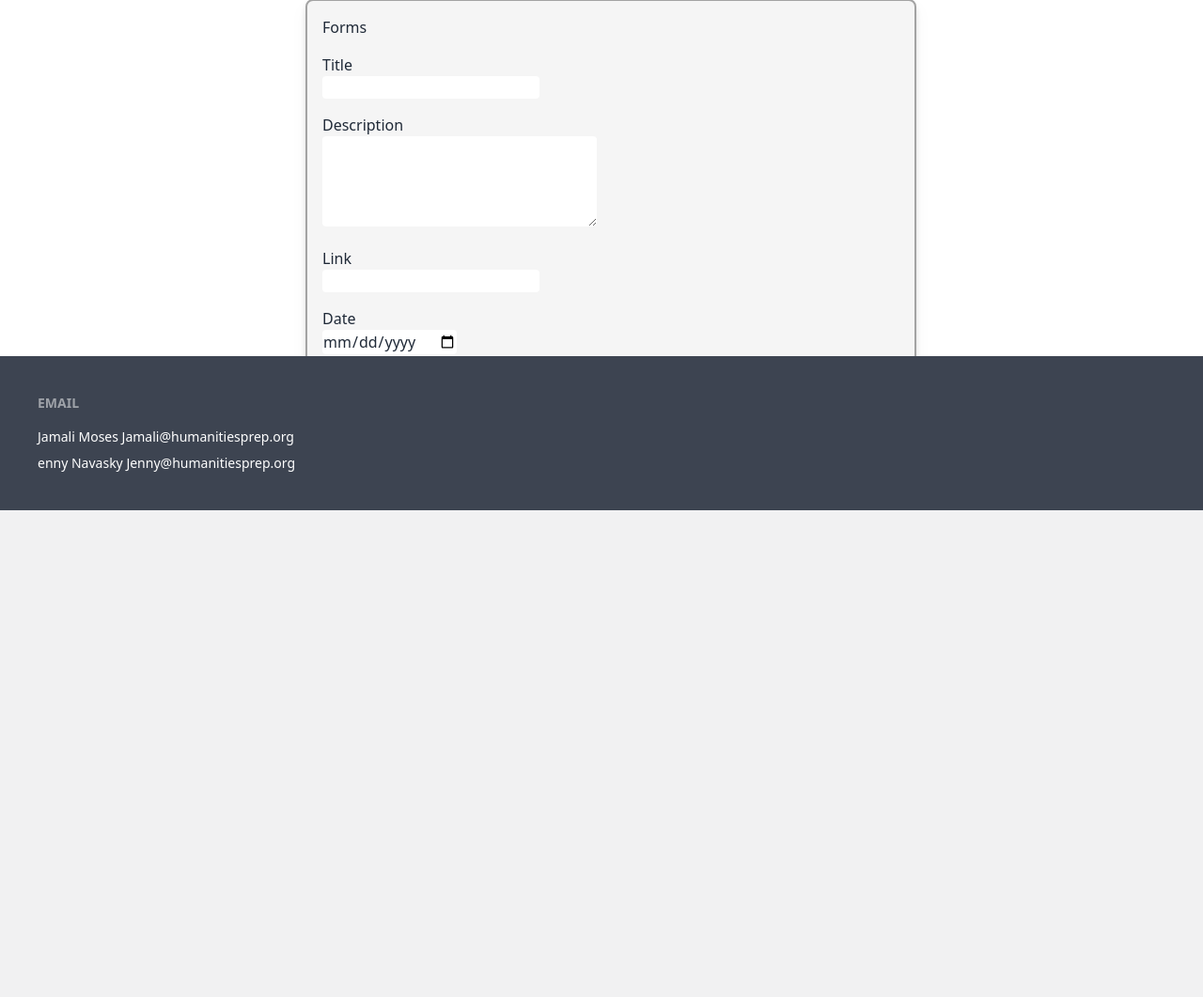
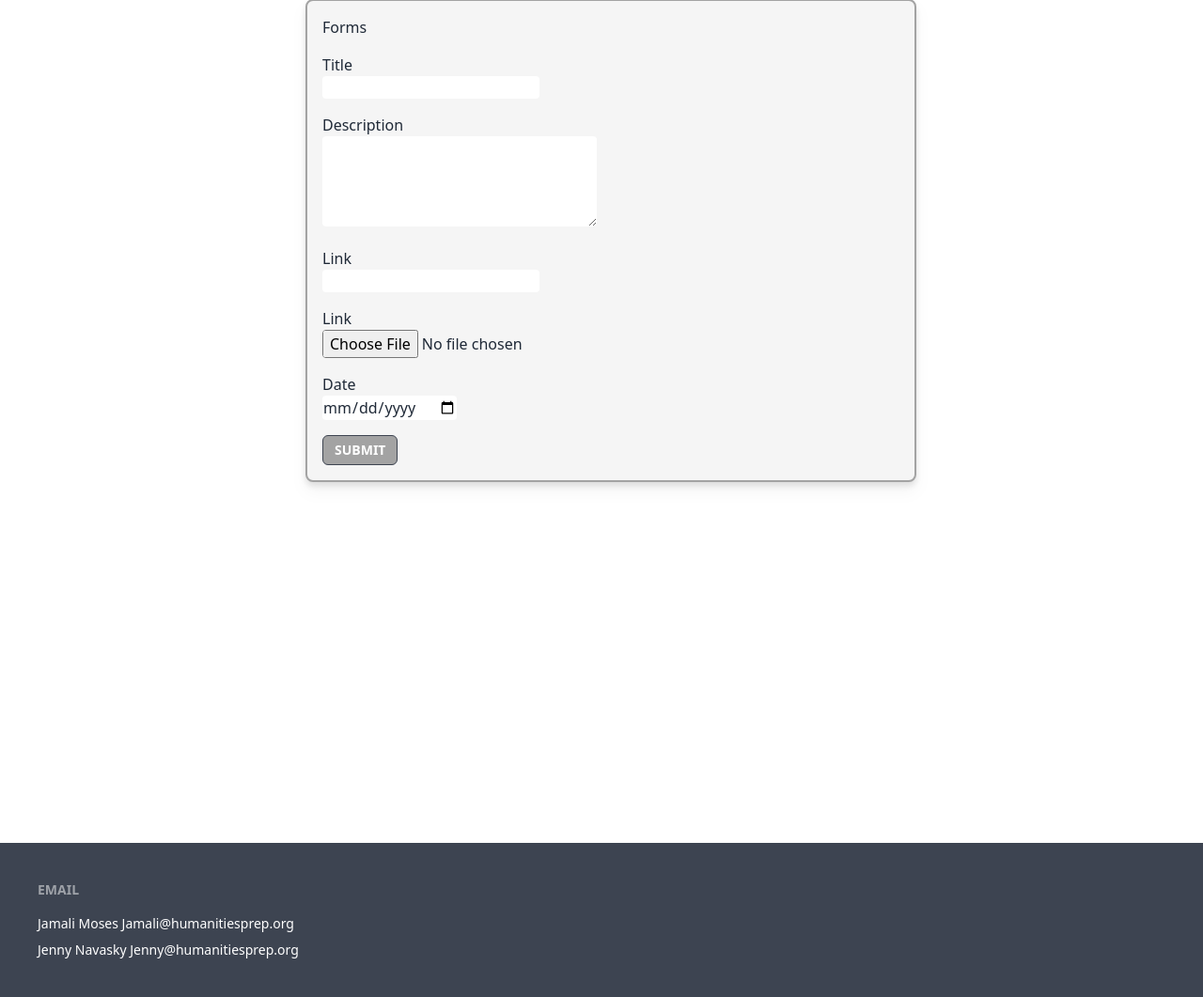
Before and after one commit to Humanities-Preparatory-Academy/Community-Updates, a Django app: page /internships/form/ in a window 1280 px wide. Shown: the part 257-1318 px from the top of the page at 94% size. Before the commit the page ends 800 px from the top, so only its background shows below. Run offline with Django 4.2, Linux system fonts and the light colour scheme; some libraries are stand-ins or nearby versions.

Commit message:
add image input

```diff
--- a/community/community/settings.py
+++ b/community/community/settings.py
@@ -138,6 +138,7 @@ USE_TZ = True
 
 STATIC_URL = 'static/'
 
+
 # Default primary key field type
 # https://docs.djangoproject.com/en/4.0/ref/settings/#default-auto-field
 
--- a/community/internship/forms.py
+++ b/community/internship/forms.py
@@ -5,6 +5,7 @@ class JobSubmitForm(forms.Form):
     title = forms.CharField(label='title', max_length=200)
     description = forms.CharField(label='description', max_length=500)
     url = forms.CharField(label='url', max_length=500)
+    photo = forms.FileInput()
     time = forms.DateField()
 
 class JobFilterForm(forms.Form):
--- a/community/internship/templates/internship.html
+++ b/community/internship/templates/internship.html
@@ -53,11 +53,11 @@
   {% block form %}
   {% endblock %}
   <div>
-    <footer class="footer absolute bottom-0 mt-10 p-10 bg-neutral text-neutral-content">
+    <footer class="footer bottom-0 mt-96 p-10 mx-0 bg-neutral text-neutral-content">
       <div>
         <span class="footer-title">Email</span>
         <a class="link link-hover">Jamali Moses Jamali@humanitiesprep.org</a>
-        <a class="link link-hover">enny Navasky Jenny@humanitiesprep.org</a>
+        <a class="link link-hover">Jenny Navasky Jenny@humanitiesprep.org</a>
       </div>
     </footer>
   </div>
--- a/community/internship/templates/internship/form.html
+++ b/community/internship/templates/internship/form.html
@@ -3,7 +3,7 @@
 {% block form %}
 <div class="container mx-auto w-1/2 mt-4 px-4 py-4 bg-neutral-100 border-2 border-neutral-400 drop-shadow-lg rounded-lg">
     Forms
-    <form action="/internships/{{ uri }}{{ id }}" method="post">
+    <form action="/internships/{{ uri }}{{ id }}" method="post" enctype = "multipart/form-data">
         {% csrf_token %}
         <div class="mt-4">
             <label class="text-md" for="id_title">Title</label>
@@ -21,6 +21,11 @@
             <input type="text" class="rounded" name="url" required id="id_url" value="{{ url }}">
         </div>
         <div class="mt-4">
+            <label class="text-md" for="id_photo">Link</label>
+            <div></div>
+            <input type="file" class="rounded" name="photo" required id="id_photo" value="{{ photo }}">
+        </div>
+        <div class="mt-4">
             <label class="text-md" for="id_time">Date</label>
             <div></div>
             <input type="date" class="rounded" name="time" required id="id_time" value="{{ date }}">
--- a/community/internship/views.py
+++ b/community/internship/views.py
@@ -5,6 +5,11 @@ from django.shortcuts import render, redirect
 from django.views import View
 
 from django.views.decorators.clickjacking import xframe_options_exempt
+
+import io
+import base64
+from PIL import Image
+from django.core.files import File
 
 from .forms import (
     JobSubmitForm
@@ -75,9 +80,19 @@ class InternshipForm(View):
                 "time": form.cleaned_data['time']
             }
 
+            f = File(request.FILES['photo'])
+
+            print(f.read())
+            print(type(f.read()))
+            print(f.chunks())
+
+            Image.open(request.FILES['photo']).save(f"community/media/{request.FILES['photo'].name}")
+
+            # Upload Files to block storage
+
             job = Job(
                     title= fields['title'],
-                    description= fields['description'],
+                    description = fields['description'],
                     url = fields['url'],
                     time_posted = fields['time']
                 )
```
Also changed, not shown: community/internship/migrations/0003_job_photo.py (added), community/internship/migrations/0004_alter_job_photo.py (added), community/internship/migrations/0005_alter_job_photo.py (added), community/internship/migrations/0006_remove_job_photo.py (added).
